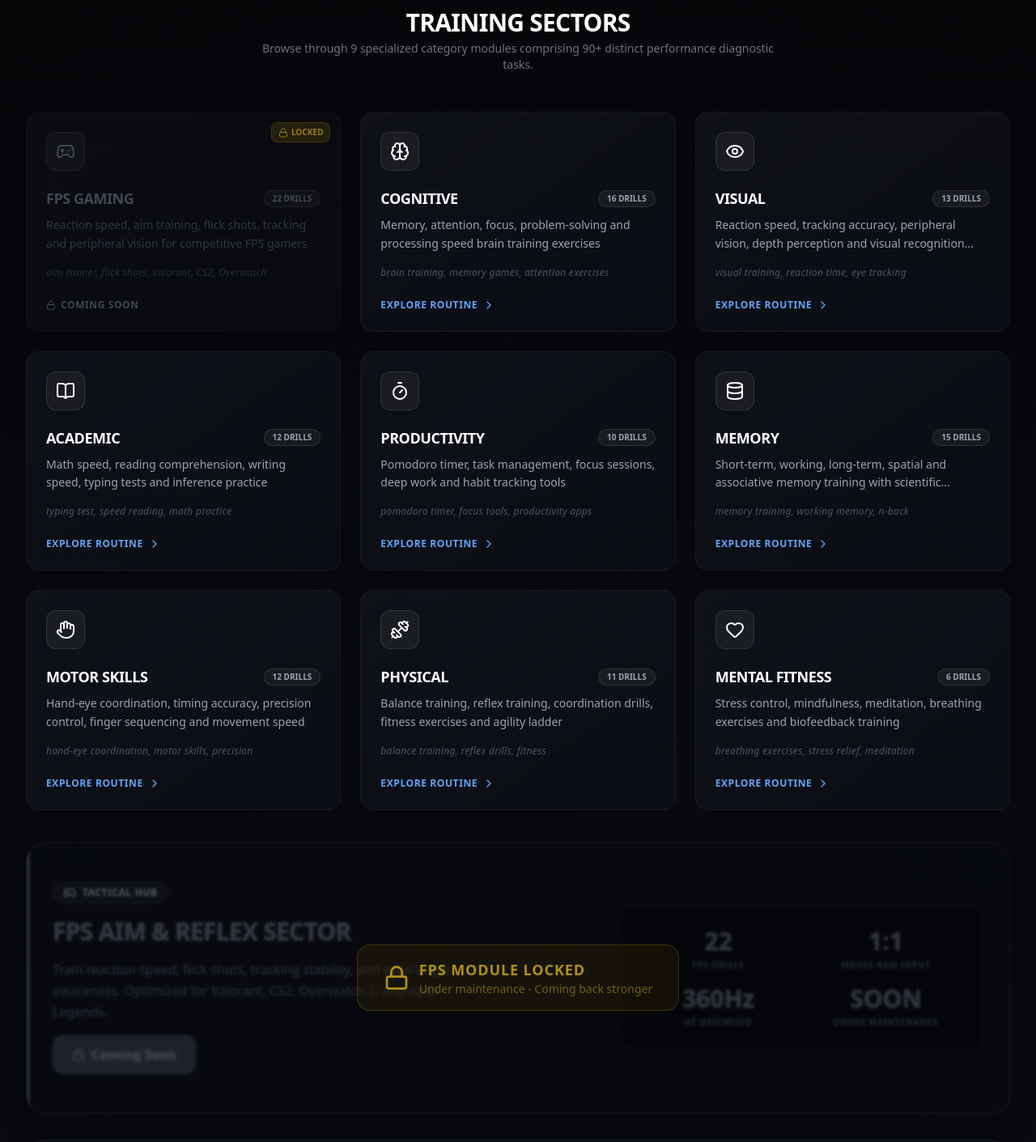
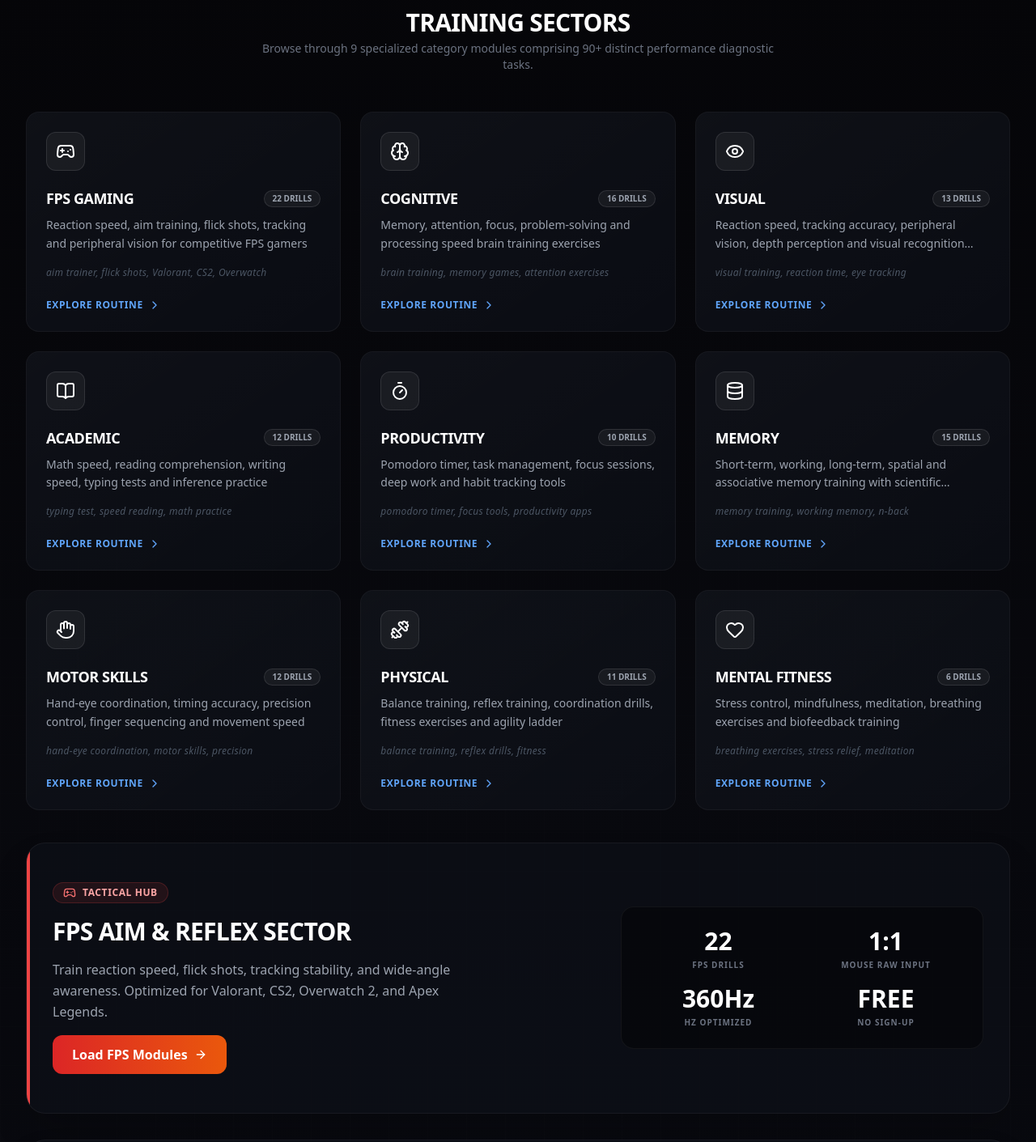
Before and after one commit to foryouoffside-lab/dummy, a Next.js app: page /drills in a window 1280 px wide. Shown: the part 460-1871 px from the top of the page at 81% size. Built offline with nearby package versions, Linux system fonts and the light colour scheme.

Commit message:
Restore app/drills/page.js from 53f48cb to unlock FPS hub UI

```diff
--- a/app/drills/page.js
+++ b/app/drills/page.js
@@ -1,5 +1,5 @@
 import Link from 'next/link';
-import { Target, ArrowRight, Sparkles, Gamepad2, Brain, Eye, BookOpen, Timer, Hand, Dumbbell, Heart, Database, ChevronRight, Lock } from 'lucide-react';
+import { Target, ArrowRight, Sparkles, Gamepad2, Brain, Eye, BookOpen, Timer, Hand, Dumbbell, Heart, Database, ChevronRight } from 'lucide-react';
 
 export const metadata = {
   title: 'All Training Drills - 90+ Free Exercises | SkillDrills',
@@ -38,15 +38,15 @@ export const metadata = {
 
 
 const drillCategories = [
-  { name: 'FPS Gaming', color: 'from-red-500 to-orange-600', icon: Gamepad2, description: 'Reaction speed, aim training, flick shots, tracking and peripheral vision for competitive FPS gamers', slug: 'fps', drills: '22 drills', keywords: 'aim trainer, flick shots, Valorant, CS2, Overwatch', locked: true },
-  { name: 'Cognitive', color: 'from-purple-500 to-indigo-600', icon: Brain, description: 'Memory, attention, focus, problem-solving and processing speed brain training exercises', slug: 'cognitive', drills: '16 drills', keywords: 'brain training, memory games, attention exercises', locked: false },
-  { name: 'Visual', color: 'from-blue-500 to-cyan-600', icon: Eye, description: 'Reaction speed, tracking accuracy, peripheral vision, depth perception and visual recognition drills', slug: 'visual', drills: '13 drills', keywords: 'visual training, reaction time, eye tracking', locked: false },
-  { name: 'Academic', color: 'from-yellow-500 to-amber-600', icon: BookOpen, description: 'Math speed, reading comprehension, writing speed, typing tests and inference practice', slug: 'academic', drills: '12 drills', keywords: 'typing test, speed reading, math practice', locked: false },
-  { name: 'Productivity', color: 'from-emerald-500 to-teal-600', icon: Timer, description: 'Pomodoro timer, task management, focus sessions, deep work and habit tracking tools', slug: 'productivity', drills: '10 drills', keywords: 'pomodoro timer, focus tools, productivity apps', locked: false },
-  { name: 'Memory', color: 'from-violet-500 to-purple-600', icon: Database, description: 'Short-term, working, long-term, spatial and associative memory training with scientific methods', slug: 'memory', drills: '15 drills', keywords: 'memory training, working memory, n-back', locked: false },
-  { name: 'Motor Skills', color: 'from-green-500 to-emerald-600', icon: Hand, description: 'Hand-eye coordination, timing accuracy, precision control, finger sequencing and movement speed', slug: 'motor', drills: '12 drills', keywords: 'hand-eye coordination, motor skills, precision', locked: false },
-  { name: 'Physical', color: 'from-orange-500 to-red-600', icon: Dumbbell, description: 'Balance training, reflex training, coordination drills, fitness exercises and agility ladder', slug: 'physical', drills: '11 drills', keywords: 'balance training, reflex drills, fitness', locked: false },
-  { name: 'Mental Fitness', color: 'from-pink-500 to-rose-600', icon: Heart, description: 'Stress control, mindfulness, meditation, breathing exercises and biofeedback training', slug: 'mental-fitness', drills: '6 drills', keywords: 'breathing exercises, stress relief, meditation', locked: false },
+  { name: 'FPS Gaming', color: 'from-red-500 to-orange-600', icon: Gamepad2, description: 'Reaction speed, aim training, flick shots, tracking and peripheral vision for competitive FPS gamers', slug: 'fps', drills: '22 drills', keywords: 'aim trainer, flick shots, Valorant, CS2, Overwatch' },
+  { name: 'Cognitive', color: 'from-purple-500 to-indigo-600', icon: Brain, description: 'Memory, attention, focus, problem-solving and processing speed brain training exercises', slug: 'cognitive', drills: '16 drills', keywords: 'brain training, memory games, attention exercises' },
+  { name: 'Visual', color: 'from-blue-500 to-cyan-600', icon: Eye, description: 'Reaction speed, tracking accuracy, peripheral vision, depth perception and visual recognition drills', slug: 'visual', drills: '13 drills', keywords: 'visual training, reaction time, eye tracking' },
+  { name: 'Academic', color: 'from-yellow-500 to-amber-600', icon: BookOpen, description: 'Math speed, reading comprehension, writing speed, typing tests and inference practice', slug: 'academic', drills: '12 drills', keywords: 'typing test, speed reading, math practice' },
+  { name: 'Productivity', color: 'from-emerald-500 to-teal-600', icon: Timer, description: 'Pomodoro timer, task management, focus sessions, deep work and habit tracking tools', slug: 'productivity', drills: '10 drills', keywords: 'pomodoro timer, focus tools, productivity apps' },
+  { name: 'Memory', color: 'from-violet-500 to-purple-600', icon: Database, description: 'Short-term, working, long-term, spatial and associative memory training with scientific methods', slug: 'memory', drills: '15 drills', keywords: 'memory training, working memory, n-back' },
+  { name: 'Motor Skills', color: 'from-green-500 to-emerald-600', icon: Hand, description: 'Hand-eye coordination, timing accuracy, precision control, finger sequencing and movement speed', slug: 'motor', drills: '12 drills', keywords: 'hand-eye coordination, motor skills, precision' },
+  { name: 'Physical', color: 'from-orange-500 to-red-600', icon: Dumbbell, description: 'Balance training, reflex training, coordination drills, fitness exercises and agility ladder', slug: 'physical', drills: '11 drills', keywords: 'balance training, reflex drills, fitness' },
+  { name: 'Mental Fitness', color: 'from-pink-500 to-rose-600', icon: Heart, description: 'Stress control, mindfulness, meditation, breathing exercises and biofeedback training', slug: 'mental-fitness', drills: '6 drills', keywords: 'breathing exercises, stress relief, meditation' },
 ];
 
 export default function DrillsPage() {
@@ -87,9 +87,7 @@ export default function DrillsPage() {
               </span>
             </Link>
             <nav aria-label="Main navigation" className="hidden sm:flex items-center gap-6">
-              <span className="text-sm text-gray-500 hover:text-gray-400 transition-colors font-medium flex items-center gap-1 cursor-not-allowed">
-                <Lock className="w-3 h-3" /> FPS
-              </span>
+              <Link href="/drills/fps" className="text-sm text-gray-400 hover:text-white transition-colors font-medium">FPS</Link>
               <Link href="/drills/cognitive" className="text-sm text-gray-400 hover:text-white transition-colors font-medium">Cognitive</Link>
               <Link href="/drills/memory" className="text-sm text-gray-400 hover:text-white transition-colors font-medium">Memory</Link>
               <Link href="/drills/academic" className="text-sm text-gray-400 hover:text-white transition-colors font-medium">Academic</Link>
@@ -133,36 +131,9 @@ export default function DrillsPage() {
         <div className="grid grid-cols-1 md:grid-cols-2 lg:grid-cols-3 gap-6 max-w-7xl mx-auto">
           {drillCategories.map((category) => {
             const Icon = category.icon;
-            const isLocked = category.locked;
-
-            if (isLocked) {
-              return (
-                <div key={category.slug} className="group relative overflow-hidden bg-[#0E111A]/60 rounded-2xl border border-white/5 p-6 opacity-60 cursor-not-allowed">
-                  <div className="absolute inset-0 bg-gradient-to-br from-white/[0.02] to-transparent pointer-events-none" />
-                  <div className="absolute top-3 right-3 bg-yellow-500/20 border border-yellow-500/30 rounded-lg px-2 py-1 flex items-center gap-1 z-10">
-                    <Lock className="w-3 h-3 text-yellow-400" />
-                    <span className="text-[10px] font-bold text-yellow-400 uppercase">Locked</span>
-                  </div>
-                  <div className="relative z-10">
-                    <div className="w-12 h-12 rounded-xl bg-white/5 border border-white/10 flex items-center justify-center mb-5">
-                      <Icon className="w-6 h-6 text-gray-500" aria-hidden="true" />
-                    </div>
-                    <div className="flex items-center justify-between mb-2">
-                      <h3 className="text-lg font-bold text-gray-500 uppercase tracking-tight">{category.name}</h3>
-                      <span className="text-[10px] bg-white/5 border border-white/10 text-gray-500 rounded-full px-2.5 py-0.5 font-bold uppercase">{category.drills}</span>
-                    </div>
-                    <p className="text-gray-600 text-sm mb-4 leading-relaxed line-clamp-2">{category.description}</p>
-                    <p className="text-gray-700 text-xs mb-6 italic tracking-wide">{category.keywords}</p>
-                    <div className="flex items-center gap-1.5 text-gray-500 font-bold text-xs uppercase tracking-wider">
-                      <Lock className="w-3 h-3" />
-                      <span>Coming Soon</span>
-                    </div>
-                  </div>
-                </div>
-              );
-            }
-
+            // Define borders & glows depending on category
             const neonBorderHover = {
+              fps: 'hover:border-red-500/40 hover:shadow-[0_0_20px_rgba(239,68,68,0.1)]',
               cognitive: 'hover:border-purple-500/40 hover:shadow-[0_0_20px_rgba(168,85,247,0.1)]',
               visual: 'hover:border-blue-500/40 hover:shadow-[0_0_20px_rgba(59,130,246,0.1)]',
               academic: 'hover:border-green-500/40 hover:shadow-[0_0_20px_rgba(34,197,94,0.1)]',
@@ -198,38 +169,29 @@ export default function DrillsPage() {
         </div>
       </section>
 
-      {/* FPS BANNER - LOCKED */}
-      <section className="mx-4 sm:mx-6 lg:mx-8 rounded-3xl mb-8 overflow-hidden bg-[#0E111A]/60 border border-white/5 shadow-2xl relative opacity-70">
-        <div className="absolute top-0 left-0 bottom-0 w-[4px] bg-gray-600" />
-        <div className="absolute inset-0 bg-black/30 backdrop-blur-[2px] z-10 flex items-center justify-center">
-          <div className="bg-yellow-500/10 border border-yellow-500/30 rounded-2xl px-6 sm:px-8 py-3 sm:py-4 flex items-center gap-3 backdrop-blur-sm">
-            <Lock className="w-6 h-6 sm:w-8 sm:h-8 text-yellow-400" />
-            <div>
-              <p className="text-yellow-400 font-bold text-base sm:text-lg uppercase tracking-wider">FPS Module Locked</p>
-              <p className="text-yellow-400/60 text-xs sm:text-sm">Under maintenance - Coming back stronger</p>
-            </div>
-          </div>
-        </div>
+      {/* FPS BANNER */}
+      <section className="mx-4 sm:mx-6 lg:mx-8 rounded-3xl mb-8 overflow-hidden bg-[#0E111A]/60 border border-white/5 shadow-2xl relative">
+        <div className="absolute top-0 left-0 bottom-0 w-[4px] bg-red-500" />
         <div className="max-w-7xl mx-auto px-8 py-10 sm:py-12">
           <div className="flex flex-col lg:flex-row items-center justify-between gap-8">
             <div className="flex-1 text-center lg:text-left space-y-4">
-              <div className="inline-flex items-center gap-2 bg-gray-500/10 border border-gray-500/20 rounded-full px-3 py-1">
-                <Gamepad2 className="w-4 h-4 text-gray-400" />
-                <span className="text-xs text-gray-400 font-bold uppercase tracking-wider">Tactical Hub</span>
+              <div className="inline-flex items-center gap-2 bg-red-500/10 border border-red-500/20 rounded-full px-3 py-1">
+                <Gamepad2 className="w-4 h-4 text-red-400" />
+                <span className="text-xs text-red-300 font-bold uppercase tracking-wider">Tactical Hub</span>
               </div>
-              <h2 className="text-2xl sm:text-3xl font-black text-gray-500 uppercase tracking-tight">FPS Aim & Reflex Sector</h2>
-              <p className="text-gray-600 max-w-lg leading-relaxed">Train reaction speed, flick shots, tracking stability, and wide-angle awareness. Optimized for Valorant, CS2, Overwatch 2, and Apex Legends.</p>
-              <button disabled className="inline-flex items-center gap-2 bg-gray-700 text-gray-400 px-6 py-3 rounded-xl font-bold cursor-not-allowed">
-                <Lock className="w-4 h-4" /> Coming Soon
-              </button>
+              <h2 className="text-2xl sm:text-3xl font-black text-white uppercase tracking-tight">FPS Aim & Reflex Sector</h2>
+              <p className="text-gray-400 max-w-lg leading-relaxed">Train reaction speed, flick shots, tracking stability, and wide-angle awareness. Optimized for Valorant, CS2, Overwatch 2, and Apex Legends.</p>
+              <Link href="/drills/fps" className="inline-flex items-center gap-2 bg-gradient-to-r from-red-600 to-orange-600 text-white px-6 py-3 rounded-xl font-bold hover:shadow-lg hover:shadow-red-500/20 transition">
+                Load FPS Modules <ArrowRight className="w-4 h-4" />
+              </Link>
             </div>
             <div className="flex-1 w-full max-w-md">
               <div className="bg-black/40 rounded-2xl p-6 border border-white/5">
                 <div className="grid grid-cols-2 gap-4">
-                  <div className="text-center"><p className="text-3xl font-black text-gray-500">22</p><p className="text-[10px] font-bold text-gray-600 uppercase tracking-widest mt-1">FPS Drills</p></div>
-                  <div className="text-center"><p className="text-3xl font-black text-gray-500">1:1</p><p className="text-[10px] font-bold text-gray-600 uppercase tracking-widest mt-1">Mouse Raw Input</p></div>
-                  <div className="text-center"><p className="text-3xl font-black text-gray-500">360Hz</p><p className="text-[10px] font-bold text-gray-600 uppercase tracking-widest mt-1">Hz Optimized</p></div>
-                  <div className="text-center"><p className="text-3xl font-black text-gray-500">SOON</p><p className="text-[10px] font-bold text-gray-600 uppercase tracking-widest mt-1">Under Maintenance</p></div>
+                  <div className="text-center"><p className="text-3xl font-black text-white">22</p><p className="text-[10px] font-bold text-gray-500 uppercase tracking-widest mt-1">FPS Drills</p></div>
+                  <div className="text-center"><p className="text-3xl font-black text-white">1:1</p><p className="text-[10px] font-bold text-gray-500 uppercase tracking-widest mt-1">Mouse Raw Input</p></div>
+                  <div className="text-center"><p className="text-3xl font-black text-white">360Hz</p><p className="text-[10px] font-bold text-gray-500 uppercase tracking-widest mt-1">Hz Optimized</p></div>
+                  <div className="text-center"><p className="text-3xl font-black text-white">FREE</p><p className="text-[10px] font-bold text-gray-500 uppercase tracking-widest mt-1">No Sign-Up</p></div>
                 </div>
               </div>
             </div>
@@ -484,9 +446,9 @@ export default function DrillsPage() {
           <h2 className="text-3xl sm:text-4xl font-black text-white uppercase tracking-tight">Initialize Routine</h2>
           <p className="text-gray-400 mb-8 max-w-2xl mx-auto text-base">90+ distinct performance diagnostic tasks. Completely free. Instantly loaded.</p>
           <div className="flex flex-col sm:flex-row gap-4 justify-center">
-            <button disabled className="inline-flex items-center justify-center gap-2 bg-gray-700 text-gray-400 px-8 py-3.5 rounded-xl font-bold cursor-not-allowed">
-              <Lock className="w-4 h-4" /> FPS Aim Sectors - Coming Soon
-            </button>
+            <Link href="/drills/fps" className="inline-flex items-center justify-center gap-2 bg-gradient-to-r from-blue-600 to-purple-600 text-white px-8 py-3.5 rounded-xl font-bold hover:shadow-lg hover:shadow-blue-500/20 transition transform hover:scale-105">
+              Launch FPS Aim Sectors <Gamepad2 className="w-5 h-5" />
+            </Link>
             <Link href="/" className="inline-flex items-center justify-center gap-2 bg-white/5 border border-white/10 text-white px-8 py-3.5 rounded-xl font-bold hover:bg-white/10 transition">
               Return Home <ArrowRight className="w-5 h-5" />
             </Link>
@@ -499,14 +461,12 @@ export default function DrillsPage() {
         <div className="max-w-7xl mx-auto px-4 sm:px-6 lg:px-8">
           <div className="grid grid-cols-2 sm:grid-cols-3 lg:grid-cols-5 gap-8 mb-12">
             <div>
-              <h3 className="text-white font-bold tracking-wider mb-4 text-xs uppercase flex items-center gap-2">
-                FPS Training <Lock className="w-3 h-3 text-yellow-400" />
-              </h3>
-              <ul className="space-y-2.5 text-sm text-gray-600">
-                <li><span className="cursor-not-allowed">Flick Shot Trainer</span></li>
-                <li><span className="cursor-not-allowed">Headshot Trainer</span></li>
-                <li><span className="cursor-not-allowed">Reactive Tracking</span></li>
-                <li><span className="text-gray-500 font-semibold cursor-not-allowed">Coming Soon</span></li>
+              <h3 className="text-white font-bold tracking-wider mb-4 text-xs uppercase">FPS Training</h3>
+              <ul className="space-y-2.5 text-sm text-gray-400">
+                <li><Link href="/drills/fps/flick-shot-training" className="hover:text-white transition-colors">Flick Shot Trainer</Link></li>
+                <li><Link href="/drills/fps/headshot-trainer" className="hover:text-white transition-colors">Headshot Trainer</Link></li>
+                <li><Link href="/drills/fps/reactive-tracking" className="hover:text-white transition-colors">Reactive Tracking</Link></li>
+                <li><Link href="/drills/fps" className="text-blue-400 hover:text-blue-300 transition-colors font-semibold">All 22 FPS Drills</Link></li>
               </ul>
             </div>
             <div>
```
